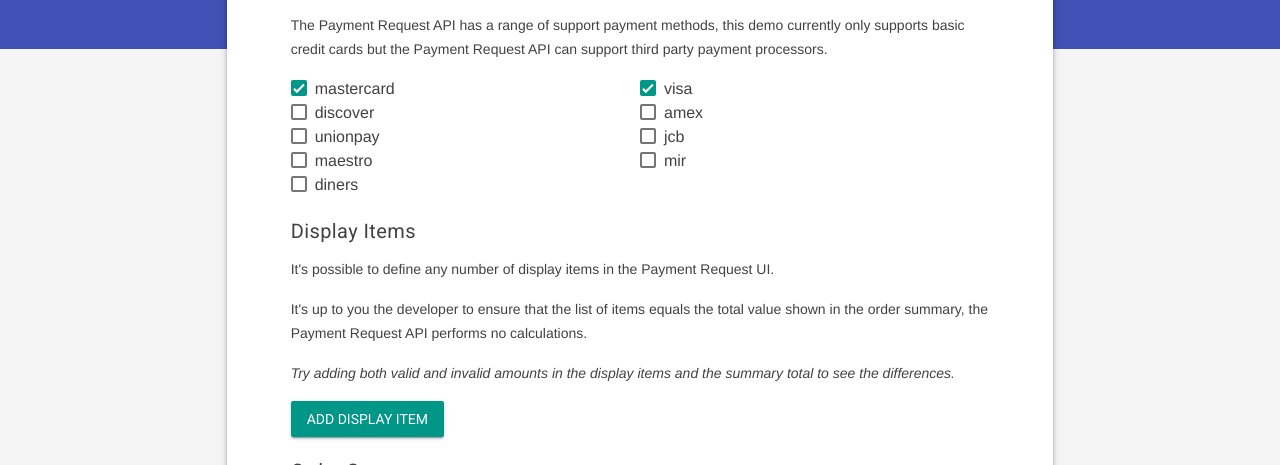
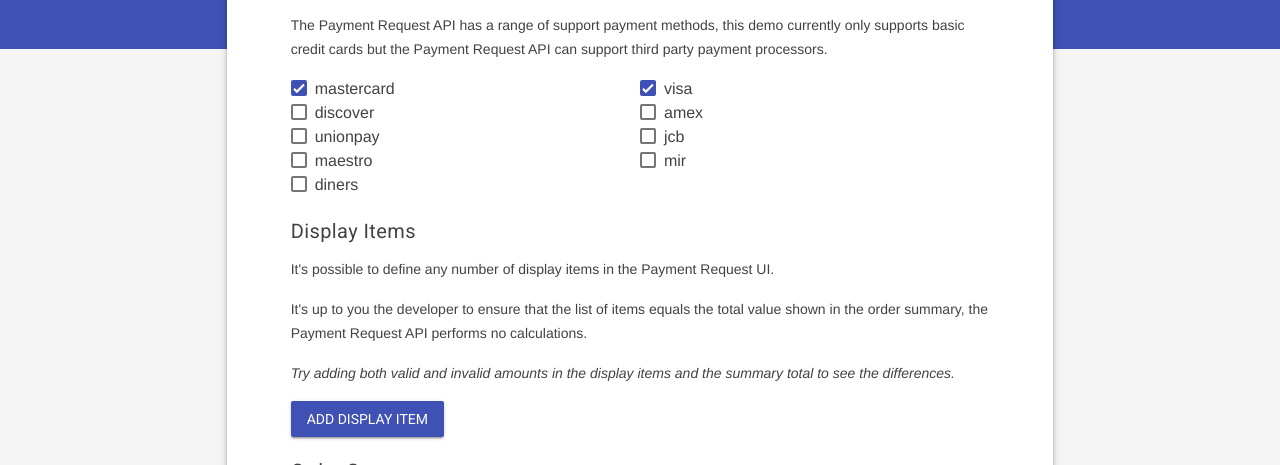
Before and after one commit to agektmr/payment-request-show, a website: page demo/index.html in a window 1280 px wide. Shown: the part 335-800 px from the top of the page. Drawn offline with nearby package versions, Linux system fonts and the light colour scheme.

Commit message:
Minor tidy up

```diff
--- a/demo/index.html
+++ b/demo/index.html
@@ -26,11 +26,11 @@
     <title>Payment Request API | Demo &amp; Info</title>
 
 
-    <link rel="shortcut icon" href="favicon.ico">
+    <link rel="shortcut icon" href="../favicon.ico">
 
     <link rel="stylesheet" href="https://fonts.googleapis.com/css?family=Roboto:regular,bold,italic,thin,light,bolditalic,black,medium&amp;lang=en">
     <link rel="stylesheet" href="https://fonts.googleapis.com/icon?family=Material+Icons">
-    <link rel="stylesheet" href="https://code.getmdl.io/1.3.0/material.teal-red.min.css">
+    <link rel="stylesheet" href="https://code.getmdl.io/1.3.0/material.indigo-pink.min.css">
     <link rel="stylesheet" href="../styles/main.css">
     <link rel="stylesheet" href="demo.css">
   </head>
```
Also changed, not shown: demo/demo.js (+6 -2 lines), index.html (+1 -1 lines), 1 other file.
